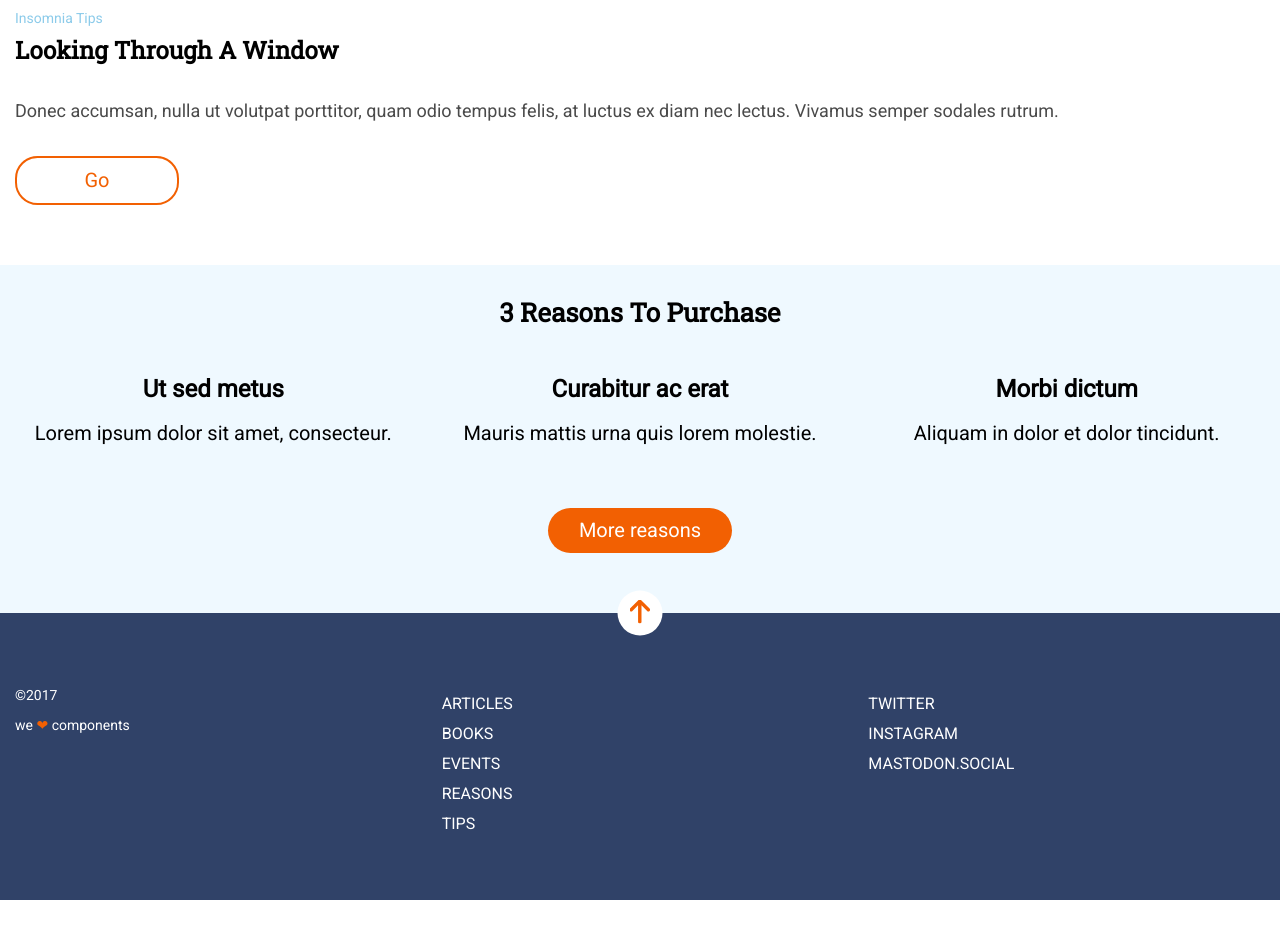
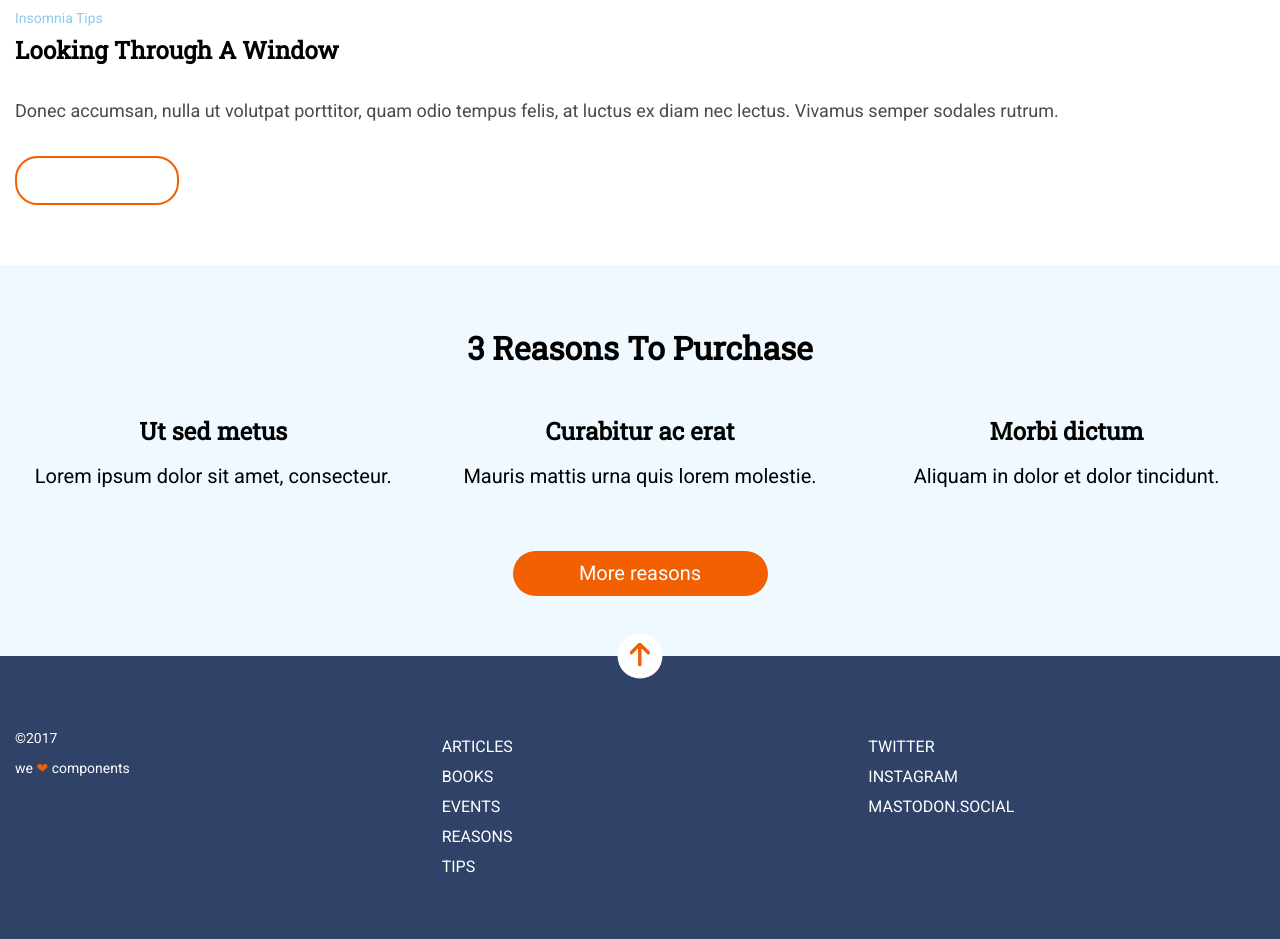
Before and after one commit to Adalab/f-m1-evaluacion-final-crod2, a website: page docs/index.html in a window 1280 px wide. Shown: the part 857-1796 px from the top of the page. Before the commit the page ends 1757 px from the top, so only its background shows below. Drawn offline with nearby package versions, Linux system fonts and the light colour scheme; files that its build step writes are made by us from their sources.

Commit message:
Fix grid

```diff
--- a/_src/assets/scss/core/_mixins.scss
+++ b/_src/assets/scss/core/_mixins.scss
@@ -8,7 +8,6 @@
 }
 
 @mixin paragraphStyle ($color) {
-    margin: 15px 0 30px;
     font-family: $roboto;
     font-weight: lighter;
     font-size: 18px;
--- a/_src/assets/scss/layout/_grid.scss
+++ b/_src/assets/scss/layout/_grid.scss
@@ -1,83 +1,77 @@
 body {
     margin: 0;
 }
-
 .container {
     background: $colorBackground;
     text-align: center;
     padding-bottom: 60px;
 }
-
+.wrapper {
+    padding: 0 15px;
+    @media all and (min-width: 768px) {
+        padding: 0 39px;
+    }
+    @media all and (min-width: 1200px) {
+        padding: 0 275px;
+    }
+}
+.grid__subtitle {
+    @include subtitleStyle;
+    padding: 30px 0 45px 0;
+    @media all and (min-width: 768px) {
+        font-size: 26px;
+        line-height: 45px;
+    }
+    @media all and (min-width: 1200px) {
+        padding-top: 60px;
+        font-size: 32px;
+    }
+}
+.grid__item-1 {
+    font-family: $robotoSlab;
+    font-weight: bold;
+    font-size: 18px;
+    margin: 0;
+    @media all and (min-width: 768px) {
+        font-size: 24px;
+    }
+}
+.grid__item-2 {
+    @include paragraphStyle ($colorBlack);
+    margin: 0;
+    @media all and (min-width: 768px) {
+        font-size: 20px;
+    }
+}
 .grid {
     @media all and (min-width: 768px) {
         display: grid;
         grid-template-columns: 1fr 1fr 1fr;
         grid-template-rows: 1fr;
-
         .grid__item-1 {
-            margin-bottom: 14px;
+            margin-bottom:14px;
         }
-
         .grid__item-2 {
             margin-bottom: 60px;
         }
-
+        .grid__item {
+            margin: 0;
+        }
             .item1 {
                 grid-column: 1/2;
                 padding: 0;
             }
-
             .item2 {
                 grid-column: 2/3;
                 padding: 0;
             }
-
             .item3 {
                 grid-column: 3/4;
                 padding: 0;
             }
     }
 }
-
-.grid__subtitle {
-    @include subtitleStyle;
-    padding: 30px 0 45px;
-
-    @media all and (min-width: 768px) {
-        font-size: 26px;
-        font-weight: bold;
-    }
-}
-
-.grid__item {
-    @include paragraphStyle ($colorBlack);
-    padding: 0 70px 45px 70px;
-    margin: 0;
-    line-height: 30px;
-}
-
-.grid__item-1 {
-    font-weight: bold;
-    margin: 0;
-
-    @media all and (min-width: 768px) {
-        font-size: 24px;
-    }
-}
-
-.grid__item-2 {
-    margin: 0;
-
-    @media all and (min-width: 768px) {
-        font-size: 20px;
-    }
-}
-
 .button__reasons {
-    margin-left: 68px;
-    font-family: $roboto;
-    font-size: $sizeXL;
-    color: $colorWhite;
     background: $colorButton;
     border-radius: 22.5px;
     width: 184px;
@@ -88,13 +82,17 @@ body {
         background: $colorLight;
         transition: background ease 0.5s;
     }
-
     @media all and (min-width: 768px) {
-        margin: 0;
+        width: 210px;
+    }
+    @media all and (min-width: 1200px) {
+        width: 255px;
     }
 }
-
 .button__text {
     margin: 0;
+    font-family: $roboto;
+    font-size: 20px;
     line-height: 45px;
+    color: $colorWhite;
 }
--- a/_src/assets/scss/layout/_main.scss
+++ b/_src/assets/scss/layout/_main.scss
@@ -27,6 +27,7 @@ body {
     }
 .main__article-item2 {
     @include paragraphStyle ($colorText);
+    margin: 15px 0 30px;
     @media all and (min-width: 768px) {
         margin-top: 30px;
     }
```
Also changed, not shown: _src/templates/partials/_grid.html (+2 -0 lines), _src/templates/partials/_header.html (+2 -1 lines), _src/templates/partials/_main.html (+2 -1 lines). Lines whose indentation alone changed are shown as unchanged.
